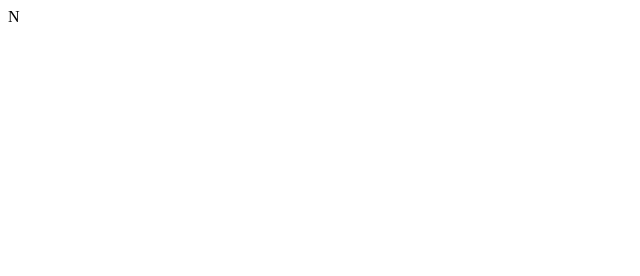
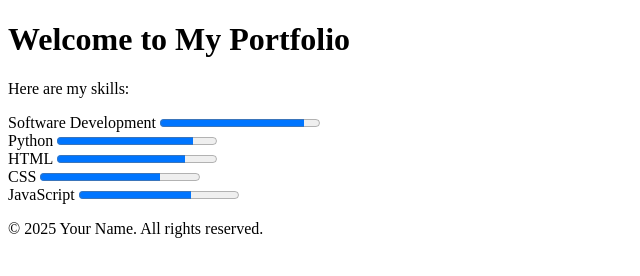
Before and after one commit to Mugdho-IndustrialTraining/field-work, a plain HTML site: page Dev.html in a window 1280 px wide. Shown: the whole page, without its empty margins (0-640 px from the left). Drawn offline with Linux system fonts and the light colour scheme.

Commit message:
Update Dev.html

```diff
--- a/Dev.html
+++ b/Dev.html
@@ -1 +1,45 @@
-N
+
+<!DOCTYPE html>
+<html lang="en">
+<head>
+  <meta charset="UTF-8">
+  <meta name="viewport" content="width=device-width, initial-scale=1.0">
+  <title>Your Portfolio</title>
+  <link rel="stylesheet" href="styles.css">
+</head>
+<body>
+  <header>
+    <h1>Welcome to My Portfolio</h1>
+    <p>Here are my skills:</p>
+  </header>
+
+  <section id="skills">
+    <div class="skill">
+      <label for="software-dev">Software Development</label>
+      <progress id="software-dev" value="90" max="100"></progress>
+    </div>
+    <div class="skill">
+      <label for="python">Python</label>
+      <progress id="python" value="85" max="100"></progress>
+    </div>
+    <div class="skill">
+      <label for="html">HTML</label>
+      <progress id="html" value="80" max="100"></progress>
+    </div>
+    <div class="skill">
+      <label for="css">CSS</label>
+      <progress id="css" value="75" max="100"></progress>
+    </div>
+    <div class="skill">
+      <label for="js">JavaScript</label>
+      <progress id="js" value="70" max="100"></progress>
+    </div>
+  </section>
+
+  <footer>
+    <p>&copy; 2025 Your Name. All rights reserved.</p>
+  </footer>
+
+  <script src="script.js"></script>
+</body>
+</html>
```
